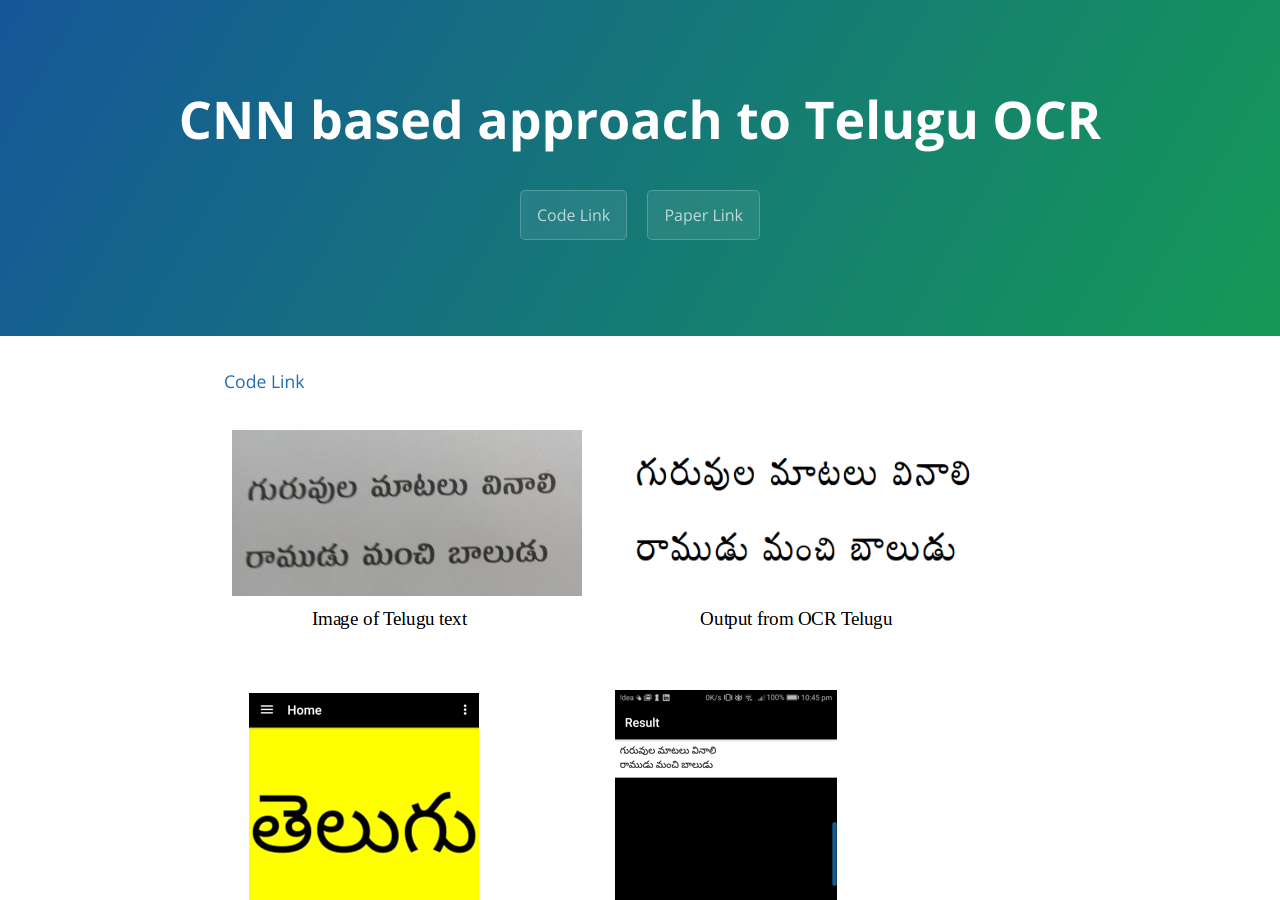
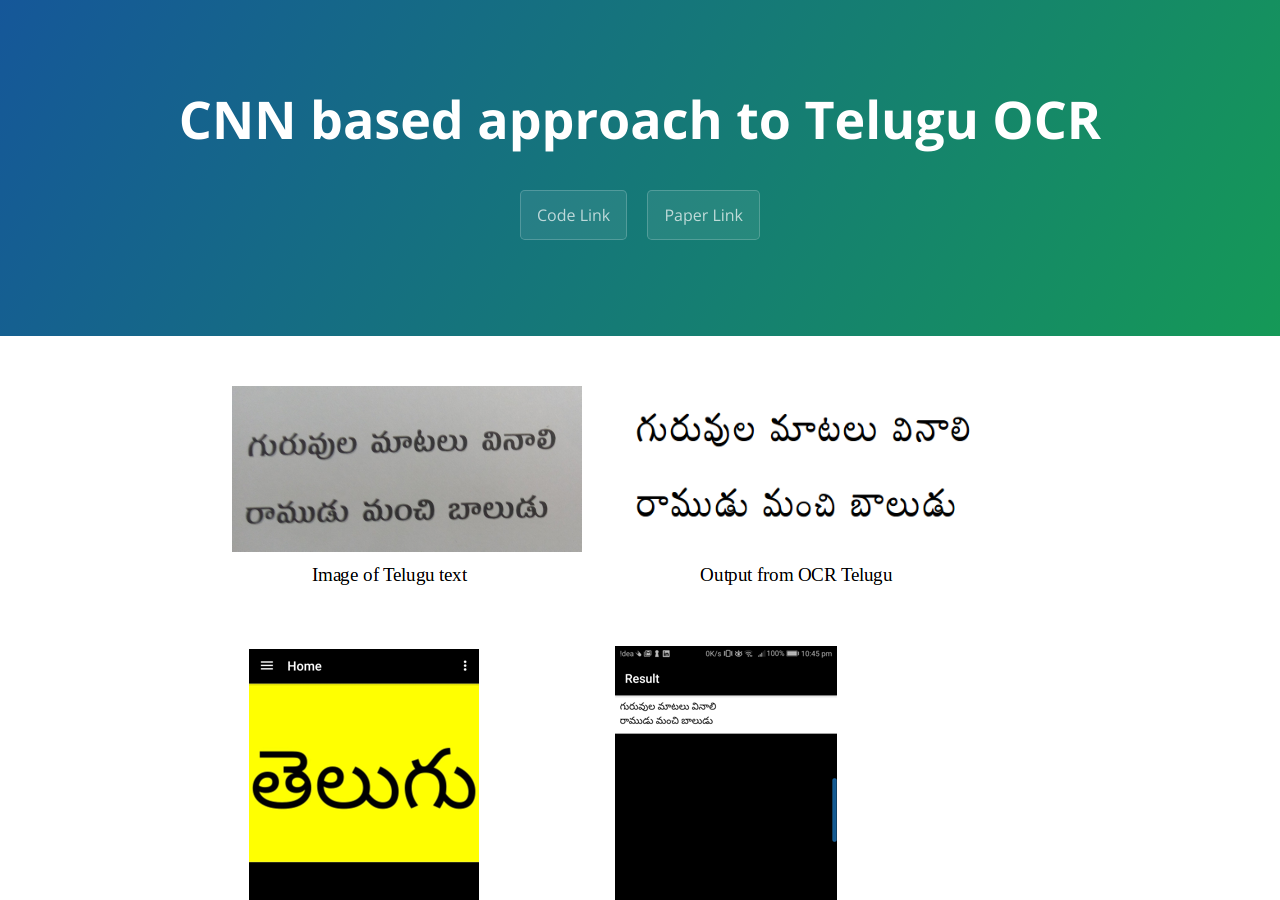
Before and after one commit to GayamTrishal/OCR_Telugu.github.io, a Jekyll site: the page built from index.md, in a window 1280 px wide and 900 px high. Built offline with Jekyll 4.4.1, drawn with Linux system fonts in a browser that asks for light colours; our own code applies the rules of GitHub Pages for plain Markdown files; the repository's description, which GitHub fills in, is left out.

Commit message:
Update index.md

```diff
--- a/index.md
+++ b/index.md
@@ -1,5 +1,3 @@
-[Code Link](https://github.com/GayamTrishal/OCR_Telugu_code)
-
 ![OCR App](OCR_result.png)
 
 ![App](AppResult.PNG)
```
